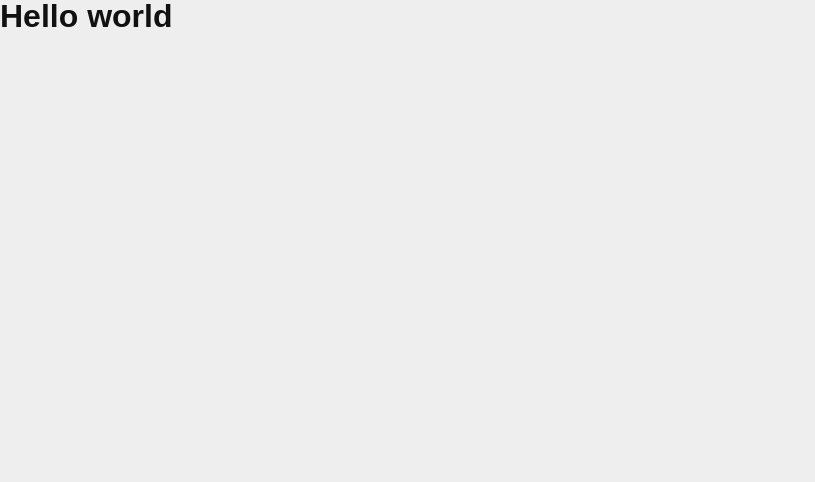
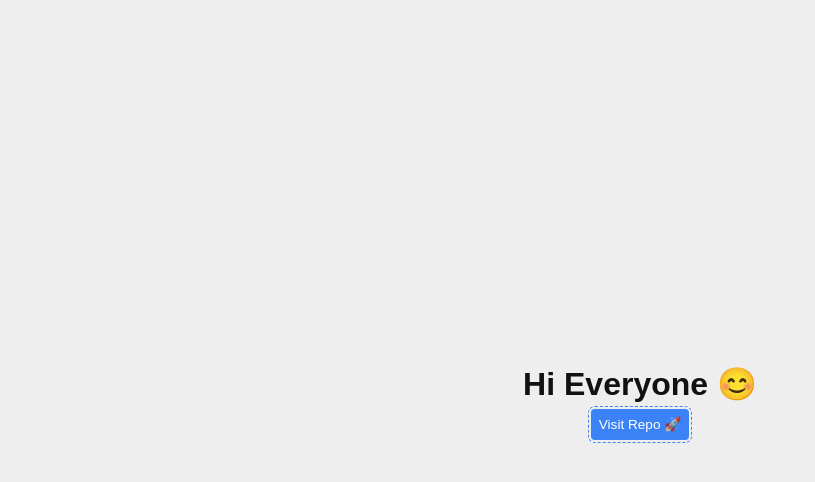
Before and after one commit to 0xharshrastogi/TechRx, an Angular app in the folder ui/web-portal/: page / in a window 1280 px wide. Shown: the top 482 px of the page, without its empty margins (0-815 px from the left). Built offline with nearby package versions, Linux system fonts and the light colour scheme.

Commit message:
create button component & update app component

```diff
--- a/ui/web-portal/src/app/app.component.html
+++ b/ui/web-portal/src/app/app.component.html
@@ -1 +1,5 @@
-<h1>Hello world</h1>
+<div>
+	<h1>Hi Everyone 😊</h1>
+	<br />
+	<a autofocus app-button href="https://github.com/harshrastogiexe/TechRx">Visit Repo 🚀</a>
+</div>
--- a/ui/web-portal/src/app/app.component.scss
+++ b/ui/web-portal/src/app/app.component.scss
@@ -0,0 +1,6 @@
+:host {
+	min-height: 100vh;
+	display: grid;
+	place-items: center;
+	text-align: center;
+}
--- a/ui/web-portal/src/app/app.module.ts
+++ b/ui/web-portal/src/app/app.module.ts
@@ -3,10 +3,11 @@ import { BrowserModule } from '@angular/platform-browser';
 
 import { AppRoutingModule } from './app-routing.module';
 import { AppComponent } from './app.component';
+import { SharedModule } from './shared/shared.module';
 
 @NgModule({
 	declarations: [AppComponent],
-	imports: [BrowserModule, AppRoutingModule],
+	imports: [BrowserModule, AppRoutingModule, SharedModule],
 	providers: [],
 	bootstrap: [AppComponent],
 })
--- /dev/null
+++ b/ui/web-portal/src/app/shared/button/button.component.html
@@ -0,0 +1 @@
+<ng-content></ng-content>
--- /dev/null
+++ b/ui/web-portal/src/app/shared/button/button.component.scss
@@ -0,0 +1,36 @@
+@import '../../../styles//variable';
+
+@mixin reset-btn {
+	border: none;
+	text-decoration: none;
+}
+
+:host {
+	@include reset-btn();
+
+	outline-color: $btn-primary-base;
+	outline-offset: 2px;
+	font-size: 0.85rem;
+	padding: 0.5rem;
+	color: $btn-primary-color;
+	background-color: $btn-primary-base;
+	border-radius: $border-radius-sm;
+	transition: background-color 100ms ease;
+	cursor: pointer;
+
+	&:is(:hover, :focus, :active):not(:disabled) {
+		background-color: darken($btn-primary-base, 5%);
+	}
+
+	&:is(:active) {
+		box-shadow: none;
+	}
+
+	&:is(:focus) {
+		outline-style: dashed;
+	}
+
+	&:disabled {
+		background-color: grayscale($btn-primary-base);
+	}
+}
```
Also changed, not shown: ui/web-portal/src/app/shared/button/button.component.ts (added, +8 -0 lines), ui/web-portal/src/app/shared/shared.module.ts (added, +10 -0 lines), 1 other file (tests, documents, lock files or other folders).
